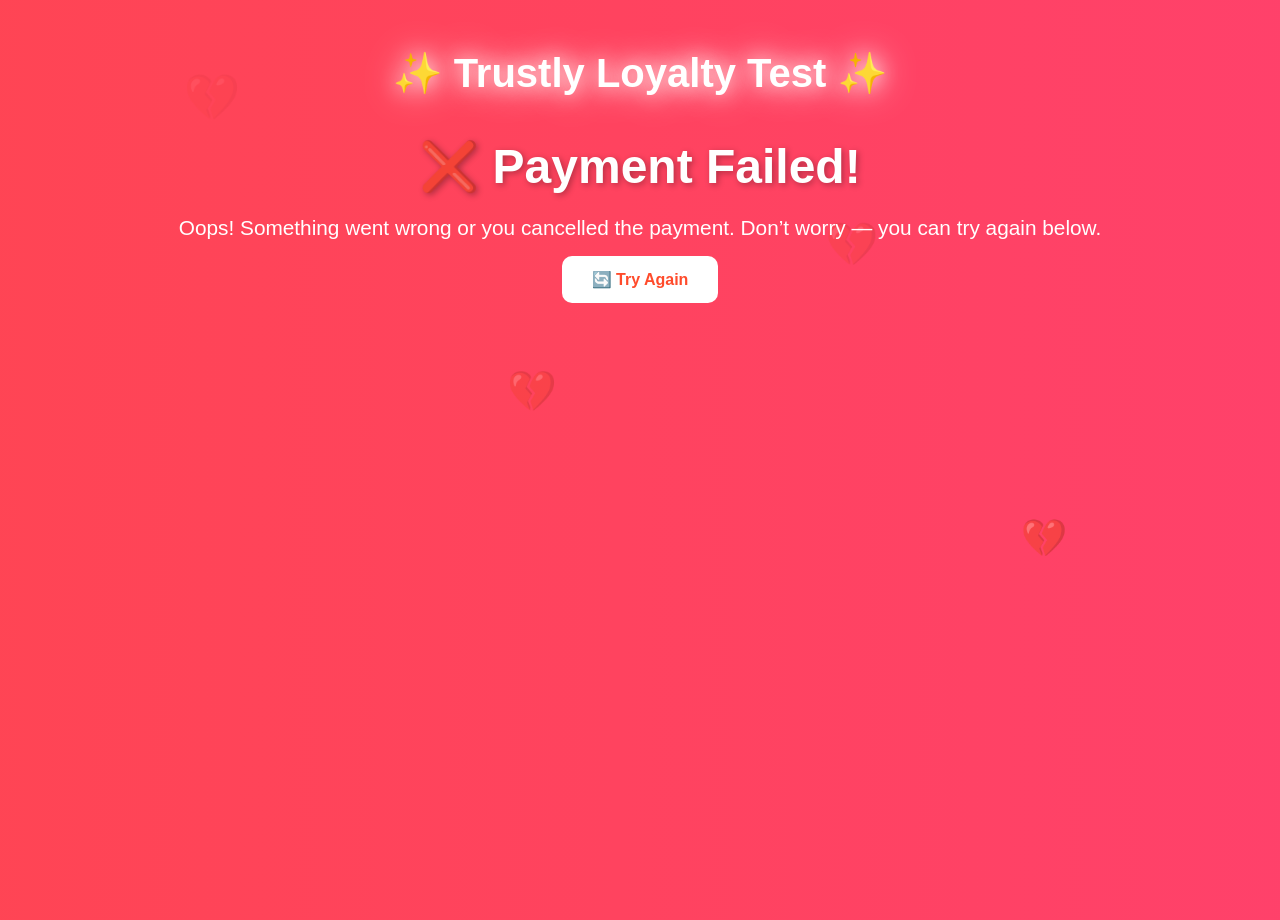
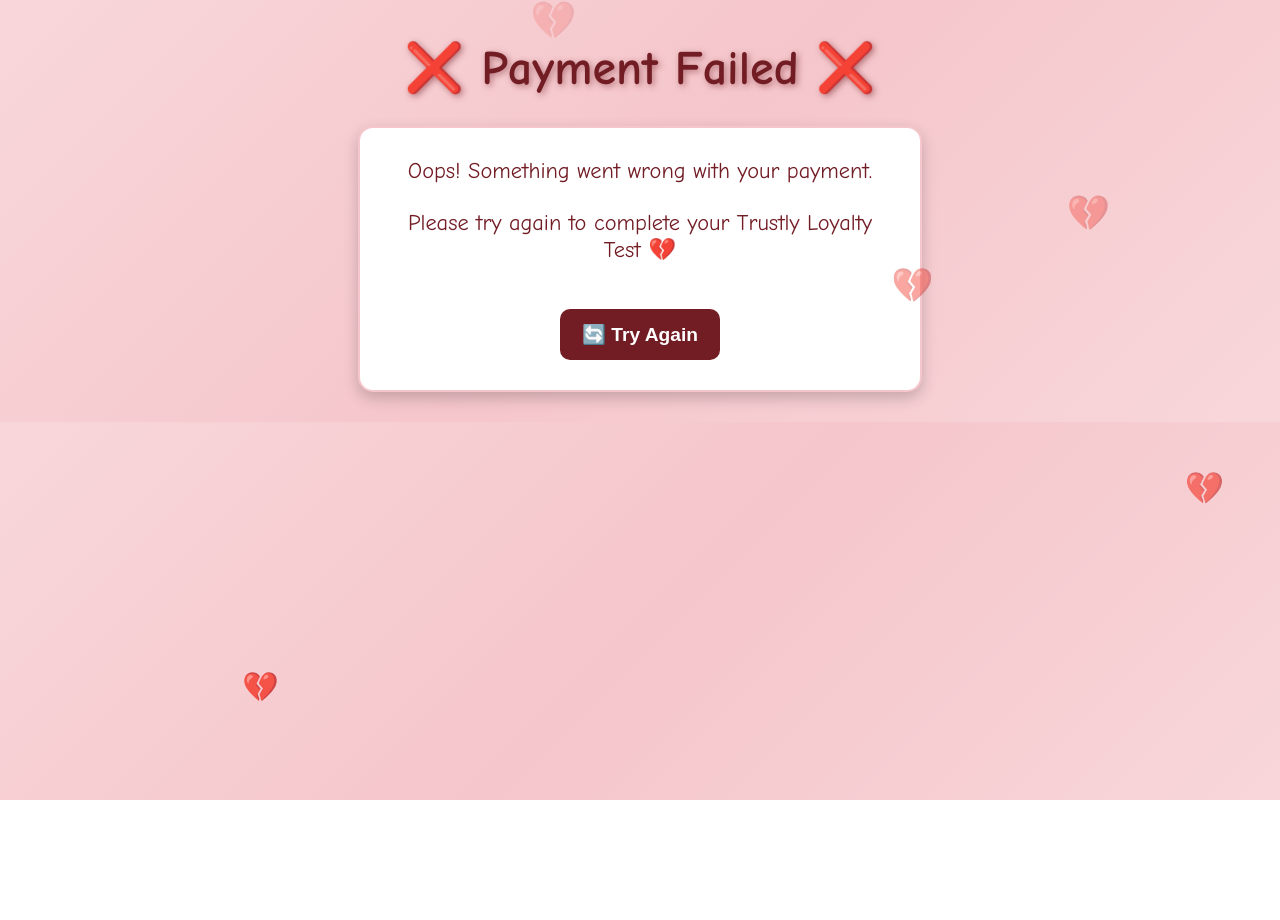
Before and after one commit to TrustlyApp959/Trustly, a plain HTML site: page failure.html in a window 1280 px wide. After the commit the page ends 800 px from the top, so only its background shows below. Drawn offline with Linux system fonts and the light colour scheme.

Commit message:
Update failure.html

```diff
--- a/failure.html
+++ b/failure.html
@@ -3,115 +3,96 @@
 <head>
   <meta charset="UTF-8">
   <meta name="viewport" content="width=device-width, initial-scale=1.0">
-  <title>Payment Failed - Trustly Loyalty Test</title>
+  <title>Payment Failed ❌</title>
   <style>
     body {
-      font-family: 'Arial Rounded MT Bold', Arial, sans-serif;
+      font-family: 'Comic Sans MS', cursive, sans-serif;
+      background: linear-gradient(135deg, #f8d7da, #f5c6cb, #f8d7da);
+      text-align: center;
+      color: #721c24;
+      margin: 0;
+      padding: 0;
+      overflow: hidden;
+    }
+    .logo {
+      font-size: 3rem;
+      font-weight: bold;
+      color: #721c24;
+      margin: 40px 10px 20px;
+      text-shadow: 2px 2px 6px rgba(114,28,36,0.5);
+    }
+    .message {
+      font-size: 1.4rem;
+      background: white;
+      padding: 30px;
+      border-radius: 15px;
+      max-width: 500px;
+      margin: 30px auto;
+      box-shadow: 0px 6px 15px rgba(0,0,0,0.2);
+      border: 2px solid #f5c6cb;
+      animation: shake 0.5s ease-in-out 2;
+    }
+    button {
+      background: #721c24;
       color: white;
-      text-align: center;
-      padding: 60px 20px;
-      height: 100vh;
-      margin: 0;
-      overflow: hidden;
-      background: linear-gradient(270deg, #ff416c, #ff4b2b, #ff416c);
-      background-size: 600% 600%;
-      animation: gradientBG 12s ease infinite;
+      border: none;
+      padding: 14px 22px;
+      font-size: 1.2rem;
+      border-radius: 10px;
+      cursor: pointer;
+      font-weight: bold;
+      margin-top: 20px;
+      transition: 0.3s;
     }
-
-    @keyframes gradientBG {
-      0% {background-position: 0% 50%;}
-      50% {background-position: 100% 50%;}
-      100% {background-position: 0% 50%;}
+    button:hover {
+      background: #a71d2a;
+      transform: scale(1.05);
     }
-
-    .logo {
-      font-size: 2.5rem;
-      font-weight: bold;
-      margin-bottom: 30px;
-      color: #ffffff;
-      text-shadow: 0 0 10px #ffffff, 0 0 20px #ffcccc;
-      animation: bounce 2s infinite, glow 1.5s infinite alternate;
-      position: relative;
-      z-index: 2;
-    }
-
-    @keyframes bounce {
-      0%, 100% { transform: translateY(0); }
-      50% { transform: translateY(-10px); }
-    }
-
-    @keyframes glow {
-      from { text-shadow: 0 0 10px #ffffff, 0 0 20px #ffcccc; }
-      to { text-shadow: 0 0 20px #ffe6e6, 0 0 40px #ffffff; }
-    }
-
-    h1 {
-      font-size: 3rem;
-      margin-bottom: 20px;
-      text-shadow: 2px 2px 6px rgba(0,0,0,0.3);
-      position: relative;
-      z-index: 2;
-    }
-
-    p {
-      font-size: 1.3rem;
-      margin-bottom: 30px;
-      position: relative;
-      z-index: 2;
-    }
-
-    .btn {
-      background: #ffffff;
-      color: #ff4b2b;
-      font-weight: bold;
-      text-decoration: none;
-      padding: 15px 30px;
-      border-radius: 10px;
-      transition: 0.3s;
-      position: relative;
-      z-index: 2;
-    }
-    .btn:hover {
-      background: #f5f5f5;
+    @keyframes shake {
+      0% { transform: translateX(0); }
+      25% { transform: translateX(-8px); }
+      50% { transform: translateX(8px); }
+      75% { transform: translateX(-8px); }
+      100% { transform: translateX(0); }
     }
 
     /* Floating broken hearts */
-    .hearts {
-      position: absolute;
-      top: 0;
-      left: 0;
-      width: 100%;
-      height: 100%;
-      overflow: hidden;
-      pointer-events: none;
-      z-index: 1;
-    }
-    .heart {
-      position: absolute;
-      bottom: -50px;
-      font-size: 2rem;
+    .broken-heart {
+      position: fixed;
+      bottom: -10px;
+      font-size: 28px;
       animation: floatUp 6s linear infinite;
       opacity: 0.7;
     }
     @keyframes floatUp {
       0% { transform: translateY(0) scale(1); opacity: 1; }
-      100% { transform: translateY(-110vh) scale(1.5); opacity: 0; }
+      100% { transform: translateY(-120vh) scale(1.4); opacity: 0; }
     }
   </style>
 </head>
 <body>
-  <div class="logo">✨ Trustly Loyalty Test ✨</div>
-  <h1>❌ Payment Failed!</h1>
-  <p>Oops! Something went wrong or you cancelled the payment.
-     Don’t worry — you can try again below.</p>
-  <a class="btn" href="index.html">🔄 Try Again</a>
+  <div class="logo">❌ Payment Failed ❌</div>
+  <div class="message">
+    Oops! Something went wrong with your payment. <br><br>
+    Please try again to complete your Trustly Loyalty Test 💔
+    <br><br>
+    <button onclick="window.location.href='index.html'">🔄 Try Again</button>
+  </div>
 
-  <!-- Floating broken hearts -->
-  <div class="hearts">
-    <div class="heart" style="left:15%; animation-delay:0s;">💔</div>
-    <div class="heart" style="left:40%; animation-delay:2s;">💔</div>
-    <div class="heart" style="left:65%; animation-delay:1s;">💔</div>
-    <div class="heart" style="left:80%; animation-delay:3s;">💔</div>
-  </div>
+  <script>
+    // Floating broken hearts generator
+    setInterval(() => {
+      let heart = document.createElement("div");
+      heart.classList.add("broken-heart");
+      heart.innerHTML = "💔";
+      heart.style.left = Math.random() * 100 + "vw";
+      heart.style.animationDuration = (3 + Math.random() * 3) + "s";
+      document.body.appendChild(heart);
+
+      setTimeout(() => {
+        heart.remove();
+      }, 6000);
+    }, 900);
+  </script>
 </body>
 </html>
```
